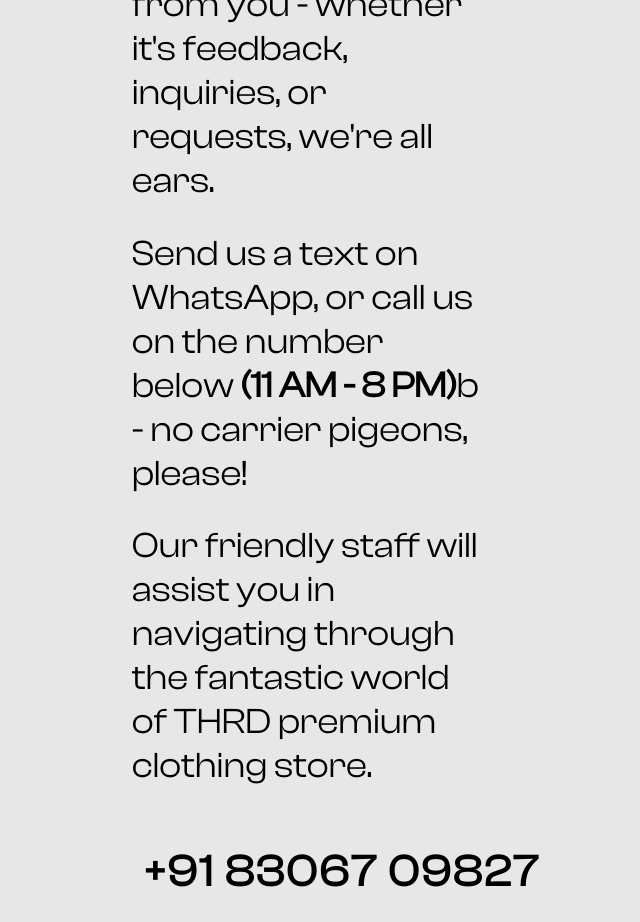
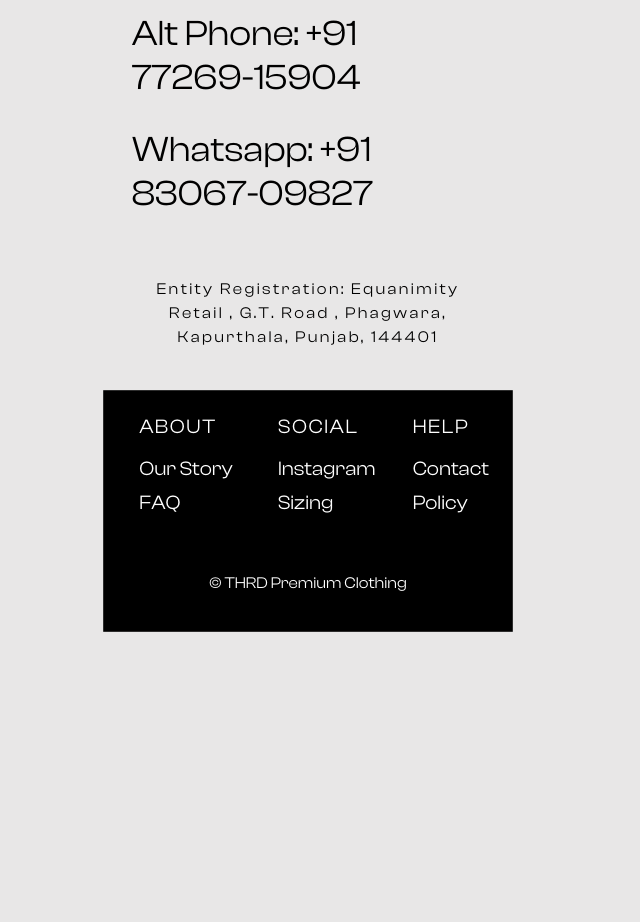
Before and after one commit to ShubhAgarwal566/thrd_landing_v0, a plain HTML site: page contact.html in a window 1280 px wide. Shown: the part 805-1727 px from the top of the page, without its empty margins (332-972 px from the left). After the commit the page ends 1437 px from the top, so only its background shows below. Drawn offline with nearby package versions, Linux system fonts and the light colour scheme; a script that the page names is missing.

Commit message:
fix: update contact with alt number

```diff
--- a/contact.html
+++ b/contact.html
@@ -67,19 +67,16 @@
       <div class="headingContainer">
           <h1>Get in Touch</h1>
           <div class="para">
-              <p> <b>Note: </b> <i>Our phone number is <b>NOT</b> available for call from <b>01/04/2024 - 07/04/2024</b> due to technical reasons. Whatsapp will still work fine. We are working on it and will fix calling as soon as possible.</i></p>
+              <p> <b>Note: </b> <i>Our phone number is <b>NOT</b> available for call due to technical reasons. Please call on the <b>alternate number</b></i></p>
 
               <p>We'd love to hear from you - whether it's feedback, inquiries, or requests, we're all ears.</p>
           </div>
+
           <div class="para">
-              <p>Send us a text on WhatsApp, or call us on the number below <b>(11 AM - 8 PM)</b>b - no carrier pigeons, please!</p>
+            <p>Alt Phone: +91 77269-15904</p>
+            <p>Whatsapp: +91 83067-09827</p>
           </div>
-          <div class="para">
-              <p>Our friendly staff will assist you in navigating through the fantastic world of THRD premium clothing store.</p>
-          </div>
-          <div class="contact">
-              <p style="margin-top: -3%;">+91 83067 09827</p>
-          </div>
+
           <div class="entity">
             Entity Registration: Equanimity Retail , G.T. Road , Phagwara, Kapurthala, Punjab, 144401
           </div>
```
